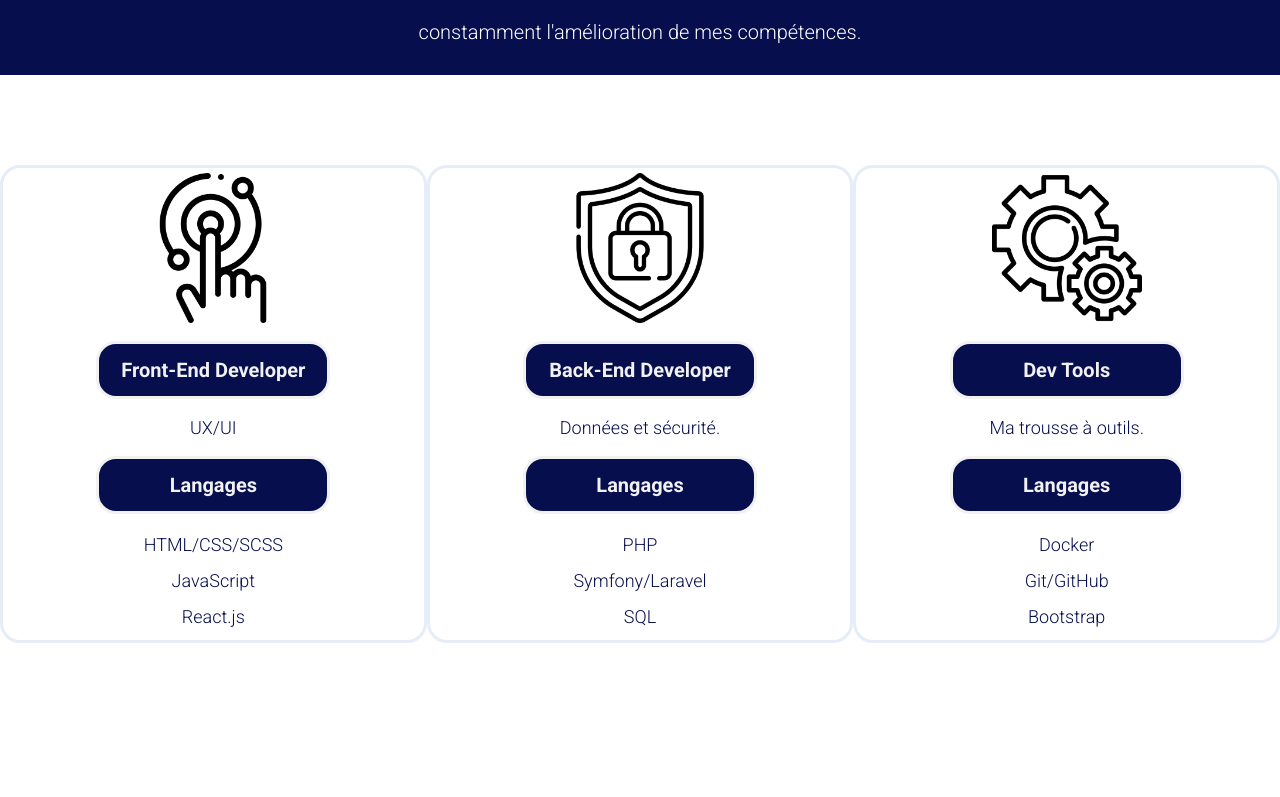
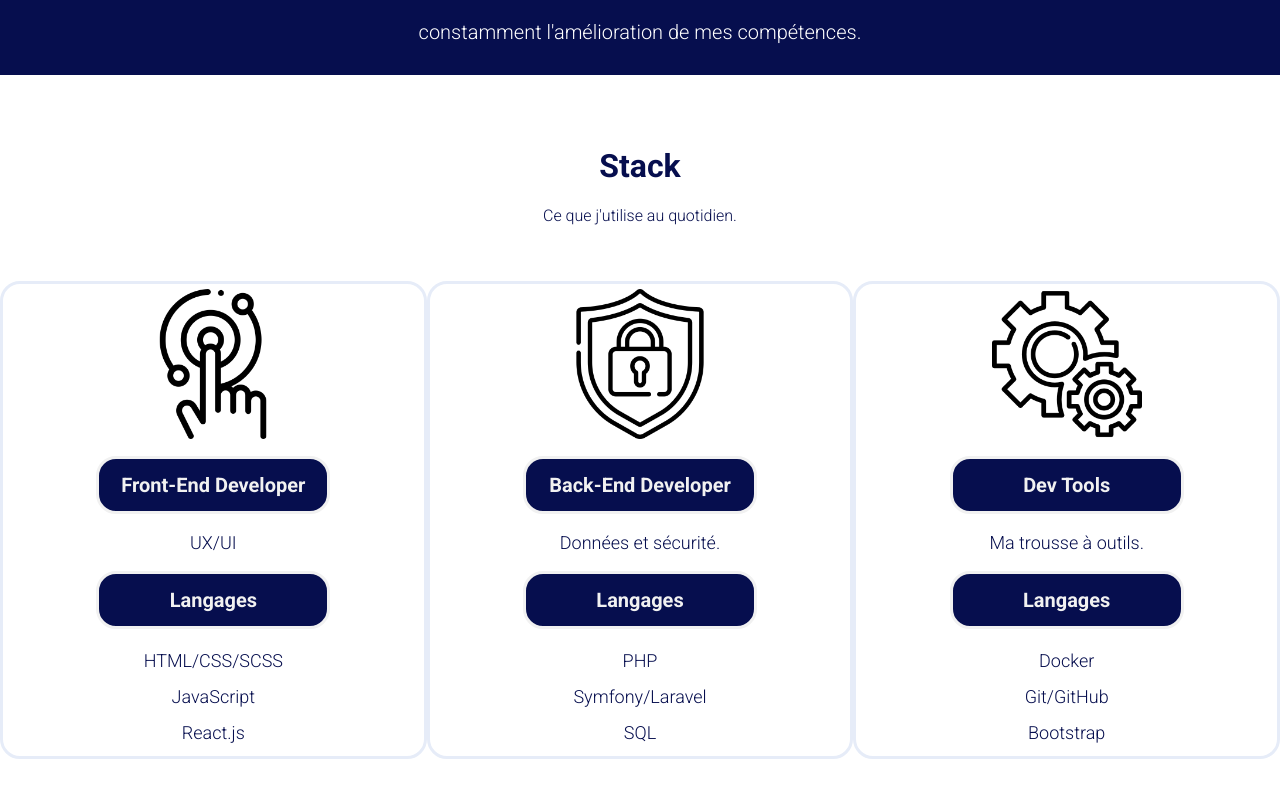
Before and after one commit to belkacem-oussama/belkacem-oussama-portfolio, a React (Vite) app: page / in a window 1280 px wide. Shown: the part 1978-2775 px from the top of the page. Built offline with nearby package versions, Linux system fonts and the light colour scheme.

Commit message:
reorganise stack json

```diff
--- a/src/assets/json/text.json
+++ b/src/assets/json/text.json
@@ -4,6 +4,9 @@
     "introduction": "Moi c'est Oussama, enchanté !",
     "presentation": "Depuis le début de mon parcours en tant que dévelopeur, j'ai effectué des prestations à distance pour des sociétés commerciales, consulté pour des clients dans l'enseignement et collaboré avec des personnes talentueuses pour créer des produits numériques à la fois pour un usage professionnel et grand public. Je suis naturellement curieux et je travaille constamment l'amélioration de mes compétences.",
     "stack": {
+        "title": "Stack",
+        "paragraphe": "Ce que j'utilise au quotidien.",
+        "Skills": {
             "front-end": {
                 "img": "FrontEnd",
                 "title": "Front-End Developer",
@@ -24,6 +27,7 @@
                 "paragraphe": "Ma trousse à outils.",
                 "mainTitle": "Langages",
                 "list": ["Docker", "Git/GitHub", "Bootstrap"]
+            }
         }
     },
     "projects": {
--- a/src/pages/Home.jsx
+++ b/src/pages/Home.jsx
@@ -46,7 +46,7 @@ export default function Home() {
 
     let globalJson = text
     // For Stack Part
-    let stackInfos = globalJson.stack
+    let stackInfos = globalJson.stack.Skills
     let stackArray = Object.values(stackInfos)
 
     const imgInfo = {
@@ -86,6 +86,8 @@ export default function Home() {
                 </div>
             </div>
             <div className="home-container-stack">
+                <h1>{text.stack.title}</h1>
+                <p>{text.stack.paragraphe}</p>
                 <div className="home-container-stack-container">
                     {stackArray.map((element, index) => (
                         <div className="item" key={index}>
```
Lines whose indentation alone changed are shown as unchanged.
